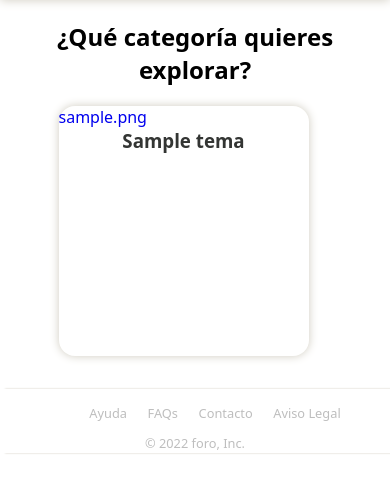
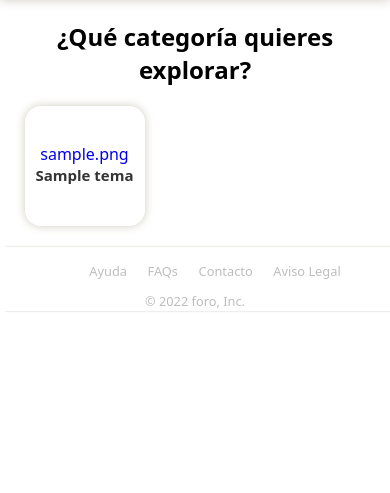
Before and after one commit to rauledutorres/Proyecto-2-Foros, a PHP site: page /temas.php in a window 390 px wide. Shown: the part 80-573 px from the top of the page. Run offline with PHP 8.4, Linux system fonts and the light colour scheme; tables that the repository leaves empty hold one stand-in row (values such as "Sample post"); some libraries are stand-ins or nearby versions.

Commit message:
Responsive pagina temas

```diff
--- a/css/temas.css
+++ b/css/temas.css
@@ -1,5 +1,9 @@
 h2 {
     text-align: center;
+}
+
+#pageContent {
+    width: 100%;
 }
 
 #categoryContainer{
@@ -10,26 +14,39 @@ h2 {
     margin: 2% auto;
 }
 
+@media only screen and (max-width: 768px){
+    #categoryContainer {
+        width: 90%;
+        margin-left: auto;
+        margin-right: auto;
+    }
+}
+
 #categoryContainer a{
     text-decoration: none;
 }
 
-.category svg {
-    display: block;
-    margin: 3% auto;
-    width: 80%;
-    height: 80%;
-}
-
-.category{
+.category {
     width: 250px;
     height: 250px;
     cursor: pointer;
     border-radius: 1em;
     box-shadow: 0 0 10px #cfcbbf;
     margin-bottom: 10%;
+    display: flex;
+    flex-direction: column;
+    justify-content: center;
+    align-items: center;
 }
 
+
+
+.category svg {
+    display: block;
+    margin: 3% auto;
+    width: 70%;
+    /* height: 80%; */
+}
 
 .category h3{
     text-align: center;
@@ -37,3 +54,31 @@ h2 {
     height: 20%;
     color: var(--text)
 }
+
+
+
+@media only screen and (max-width: 769px){
+    .category {
+        width: 200px;
+        height: 200px;
+        margin-left: 5%;
+        margin-right: 5%;
+    }
+}
+
+@media only screen and (max-width: 426px){
+    .category {
+        width: 120px;
+        height: 120px;
+        margin-left: 5px;
+        margin-right: 5px;
+    }
+
+    .category svg{
+        width: 60%;
+    }
+
+    .category h3{
+        font-size: 15px;
+    }
+}
--- a/temas.php
+++ b/temas.php
@@ -12,10 +12,10 @@ include 'components/header.php';
     <?php
     for ($i=0; $i < count($categoryArray); $i++) {
          // **************** Cambiar la dirección a la de la página de hilos ***********************
-        echo '<a href="hilos.php?id='.$categoryArray[$i]["tema_id"].'"><div class="category">
+        echo '<a href="hilos.php?id='.$categoryArray[$i]["tema_id"].'" class="category">
         '.$categoryArray[$i]["tema_img"].'
             <h3>'.$categoryArray[$i]["tema_nombre"].'</h3>
-        </div></a>';
+        </a>';
     }?>
     </div>
 </div>
```
